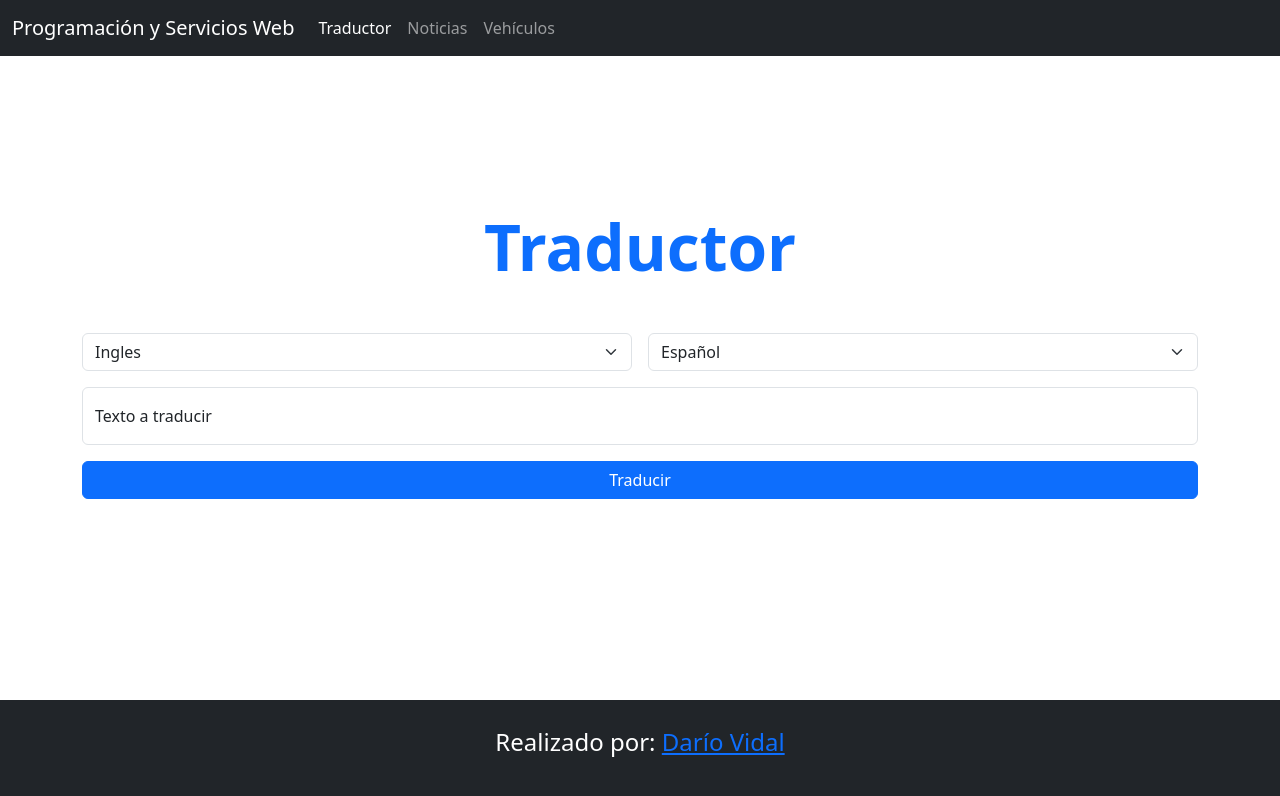
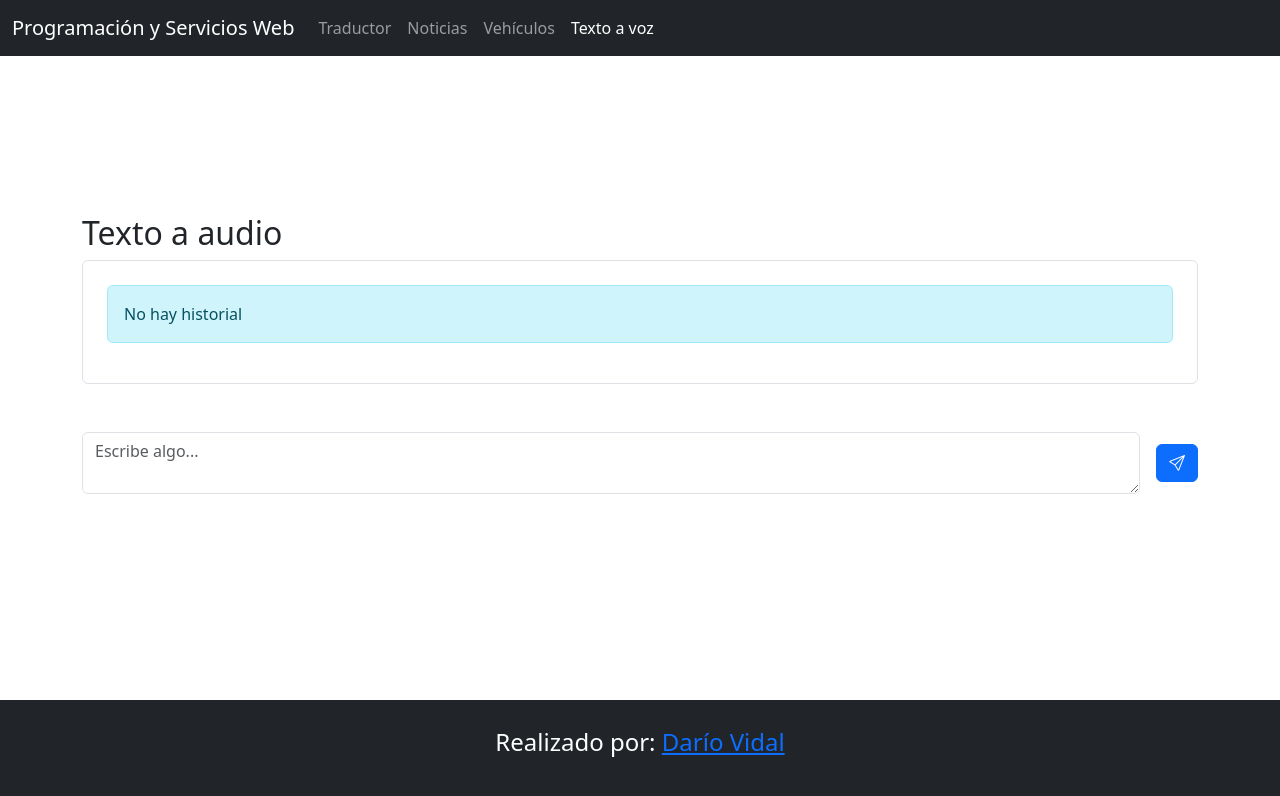
Before and after one commit to DarioRv/tp-webservice, an Angular app: page /texto-a-voz in a window 1280 px wide. Before the commit this address led to /traductor. Shown: the top 796 px of the page. Built offline with nearby package versions, Linux system fonts and the light colour scheme.

Commit message:
add: text to speech

```diff
--- a/src/app/app.routes.ts
+++ b/src/app/app.routes.ts
@@ -3,6 +3,7 @@ import { TraductorComponent } from './components/traductor/traductor.component';
 import { PortalNoticiasComponent } from './components/portal-noticias/portal-noticias.component';
 import { LayoutPageComponent } from './layouts/layout-page/layout-page.component';
 import { CarSpecsComponent } from './components/car-specs/car-specs.component';
+import { TextToSpeechComponent } from './components/text-to-speech/text-to-speech.component';
 
 export const routes: Routes = [
   {
@@ -20,6 +21,11 @@ export const routes: Routes = [
         component: CarSpecsComponent,
         title: 'Especificaciones de vehículos',
       },
+      {
+        path: 'texto-a-voz',
+        component: TextToSpeechComponent,
+        title: 'Texto a voz',
+      },
       { path: '**', redirectTo: 'traductor', pathMatch: 'full' },
     ],
   },
--- a/src/app/components/header/header.component.ts
+++ b/src/app/components/header/header.component.ts
@@ -18,5 +18,6 @@ export class HeaderComponent {
     { label: 'Traductor', routerLink: 'traductor' },
     { label: 'Noticias', routerLink: 'noticias' },
     { label: 'Vehículos', routerLink: 'vehiculos' },
+    { label: 'Texto a voz', routerLink: 'texto-a-voz' },
   ];
 }
--- /dev/null
+++ b/src/app/components/text-to-speech/text-to-speech.component.css
@@ -0,0 +1,4 @@
+.historial {
+  max-height: 500px;
+  overflow: auto;
+}
--- /dev/null
+++ b/src/app/components/text-to-speech/text-to-speech.component.html
@@ -0,0 +1,56 @@
+<!-- <audio [src]="audioUrl" controls></audio> -->
+<section>
+  <h2>Texto a audio</h2>
+
+  <div class="historial border rounded p-4">
+    @for (item of historial; track $index) {
+    <div
+      class="d-flex mb-4"
+      [ngClass]="{
+        'justify-content-end': $index % 2 === 0,
+        'justify-content-start': $index % 2 !== 0
+      }"
+    >
+      @if ($index % 2 === 0) {
+      <p
+        class="m-0 px-3 py-2 rounded text-white"
+        style="width: fit-content"
+        [ngClass]="{
+        'bg-primary': $index % 2 === 0,
+        'bg-warning': $index % 2 !== 0,
+      }"
+      >
+        {{ item }}
+      </p>
+      } @else {
+      <audio [src]="item" controls></audio>
+      }
+    </div>
+    } @empty {
+    <div class="alert alert-info">No hay historial</div>
+    }
+  </div>
+  <form class="d-flex align-items-center gap-3 mt-5">
+    <textarea
+      class="form-control"
+      [(ngModel)]="text"
+      name="text"
+      placeholder="Escribe algo..."
+      style="max-height: 200px"
+    ></textarea>
+    <button
+      class="btn btn-primary"
+      [disabled]="cargando"
+      (click)="requestAudio()"
+    >
+      @if (cargando) {
+      <div class="spinner-border text-light" role="status">
+        <span class="visually-hidden">Loading...</span>
+      </div>
+
+      } @else {
+      <i class="bi bi-send"></i>
+      }
+    </button>
+  </form>
+</section>
--- /dev/null
+++ b/src/app/components/text-to-speech/text-to-speech.component.ts
@@ -0,0 +1,44 @@
+import { Component, OnInit } from '@angular/core';
+import { TextToSpeechService } from '../../services/text-to-speech.service';
+import { FormsModule } from '@angular/forms';
+import { CommonModule } from '@angular/common';
+
+@Component({
+  selector: 'app-text-to-speech',
+  standalone: true,
+  imports: [FormsModule, CommonModule],
+  templateUrl: './text-to-speech.component.html',
+  styleUrl: './text-to-speech.component.css',
+})
+export class TextToSpeechComponent {
+  text: string = '';
+  historial: string[] = [];
+  cargando: boolean = false;
+
+  constructor(private textToSpeechService: TextToSpeechService) {}
+
+  textToSpeech(text: string) {
+    this.cargando = true;
+    this.textToSpeechService.textToSpeech(text).subscribe((response) => {
+      this.addTextToHistorial(URL.createObjectURL(response));
+      this.cargando = false;
+    });
+  }
+
+  addTextToHistorial(text: string) {
+    this.historial.push(text);
+  }
+
+  requestAudio() {
+    if (!this.text) {
+      alert('Por favor, ingrese un texto para convertir a audio');
+      return;
+    }
+
+    this.addTextToHistorial(this.text);
+    this.textToSpeech(this.text);
+
+    //reset
+    this.text = '';
+  }
+}
--- /dev/null
+++ b/src/app/services/text-to-speech.service.ts
@@ -0,0 +1,30 @@
+import { HttpClient } from '@angular/common/http';
+import { Injectable } from '@angular/core';
+import { delay, Observable, of } from 'rxjs';
+
+@Injectable({
+  providedIn: 'root',
+})
+export class TextToSpeechService {
+  constructor(private http: HttpClient) {}
+
+  textToSpeech(text: string): Observable<any> {
+    const url = 'https://open-ai-text-to-speech1.p.rapidapi.com/';
+    const headers = {
+      'X-RapidAPI-Key': 'd5958d7e67mshed5cdfa08c6a56bp14686bjsn051dc6ddbe7a',
+      'X-RapidAPI-Host': 'open-ai-text-to-speech1.p.rapidapi.com',
+    };
+
+    const body = {
+      model: 'tts-1',
+      input: text,
+      voice: 'alloy',
+    };
+
+    return this.http.post(url, body, { headers, responseType: 'blob' });
+
+    // return of(
+    //   'https://commondatastorage.googleapis.com/codeskulptor-demos/DDR_assets/Kangaroo_MusiQue_-_The_Neverwritten_Role_Playing_Game.mp3'
+    // ).pipe(delay(2000));
+  }
+}
```
